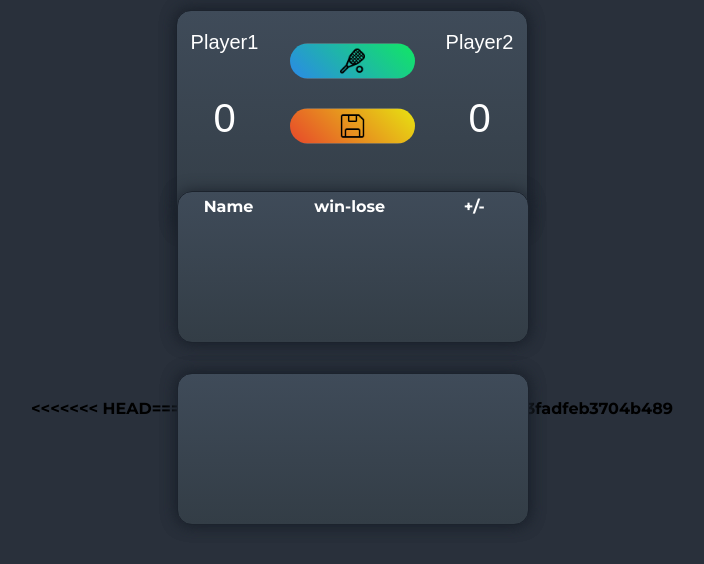
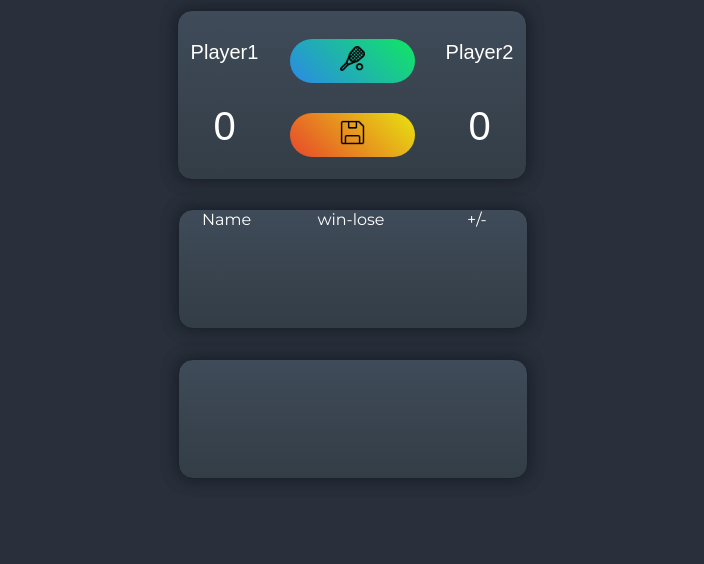
Before and after one commit to Derpimus/squash, a plain HTML site: page index.html in a window 1280 px wide. Shown: the whole page, without its empty margins (288-992 px from the left). Drawn offline with Linux system fonts and the light colour scheme.

Commit message:
html and css changes

```diff
--- a/index.html
+++ b/index.html
@@ -1,4 +1,3 @@
-<<<<<<< HEAD
 <!DOCTYPE html>
 <html lang="pl">
 
@@ -66,7 +65,6 @@
 
 </body>
 
-=======
 <!DOCTYPE html>
 <html lang="pl">
 
@@ -134,5 +132,4 @@
 
 </body>
 
->>>>>>> f89e703ec1d0f5bcff809e85b3fadfeb3704b489
 </html>
--- a/style.css
+++ b/style.css
@@ -1,221 +1,3 @@
-<<<<<<< HEAD
-* {
-    box-sizing: border-box;
-    margin: 0;
-    padding: 0;
-}
-
-body {
-    display: flex;
-    justify-content: center;
-    align-items: center;
-    height: 100vh;
-    font-family: 'Montserrat', sans-serif;
-    background-color: #29303B;
-    font-weight: bold;
-}
-
-.wrapper,
-.table {
-
-    background-image: linear-gradient(#3F4B59, #333D46);
-    color: #fff;
-    text-align: center;
-    border: 1px solid #1C232D;
-    border-radius: 15px;
-    box-shadow: 0 0 15px #1C232D;
-}
-
-.wrapper {
-    position: absolute;
-    top: 10px;
-    padding-top: 50px;
-    width: 350px;
-    height: 170px;
-}
-
-.table {
-    position: relative;
-    width: 350px;
-    min-height: 120px;
-    text-align: center;
-    padding-bottom: 30px;
-
-}
-
-#match-history {
-    margin-top: 30px;
-}
-
-.wrapper h1 {
-    margin-bottom: 10px;
-    font-size: 36px;
-}
-
-.wrapper p {
-    margin-bottom: 50px;
-    font-size: 26px;
-    font-weight: 200;
-}
-
-.app-body {
-    display: flex;
-    justify-content: center;
-    align-items: center;
-}
-
-.section-left,
-.section-right {
-    transform: translate(0, -50px);
-    display: flex;
-    flex-direction: column;
-    align-items: center;
-}
-
-.app-body input {
-    margin-bottom: 10px;
-    width: 100%;
-    font-size: 20px;
-}
-
-.app-body input {
-    color: #fff;
-    border: none;
-    background: none;
-    text-align: center;
-}
-
-
-.app-body input:focus {
-    outline: none;
-    color: rgb(67, 171, 255);
-}
-
-
-.swap,
-.save {
-    margin: 15px;
-    padding: 5px 50px;
-    background-image: linear-gradient(45deg, #2b89e7, #11e763);
-    font-size: 30px;
-    border: none;
-    border-radius: 25px;
-    color: #fff;
-    cursor: pointer;
-}
-
-.save {
-    background-image: linear-gradient(45deg, #e7472b, #e7e311);
-}
-
-.swap:focus {
-    outline: none;
-    background-image: linear-gradient(45deg, #317fcc, #1fc06a);
-}
-
-img {
-    width: 25px;
-}
-
-input.amount-one {
-    width: 100px;
-}
-
-input#score1,
-input#score2 {
-    transform: translate(0, 30px);
-    font-size: 40px;
-    appearance: textfield;
-}
-
-input#player1,
-input#player2 {
-    width: 100px;
-}
-
-input::-webkit-outer-spin-button,
-input::-webkit-inner-spin-button {
-    -webkit-appearance: none;
-    margin: 0;
-}
-
-.name1,
-.name2,
-.score1,
-.score2 {
-    position: absolute;
-}
-
-.score1 {
-    left: 150px;
-    transform: translate(-50%);
-}
-
-.score2 {
-    right: 150px;
-}
-
-.name1 {
-    left: 20px;
-
-}
-
-.name2 {
-    right: 20px;
-}
-
-.dash {
-    position: fixed;
-    transform: translate(-50%);
-}
-
-.row {
-    width: 100%;
-    height: 30px;
-}
-
-.row {
-    display: flex;
-    justify-content: center;
-    align-items: center;
-}
-.row:hover{
-    cursor: pointer;
-}
-
-.row:nth-child(even),
-.scoreboard-row:nth-child(even) {
-    background-color: rgba(0, 0, 0, 0.3);
-    border-radius: 10px;
-}
-
-.scoreboard-row {
-    display: flex;
-    justify-content: space-around;
-    padding: 5px;
-}
-
-.title {
-    transform: translate(-25%);
-}
-
-.name {
-    position: absolute;
-    left: 23px;
-}
-
-.plus-minus {
-    position: absolute;
-    right: 45px;
-}
-
-.record {
-    transform: translate(-50%);
-}
-
-.buttons {
-    transform: translate(0, -25%);
-=======
 * {
     box-sizing: border-box;
     margin: 0;
@@ -416,5 +198,4 @@ input::-webkit-inner-spin-button {
 }
 .buttons{
     transform: translate(0,-25%);
->>>>>>> f89e703ec1d0f5bcff809e85b3fadfeb3704b489
 }
```
